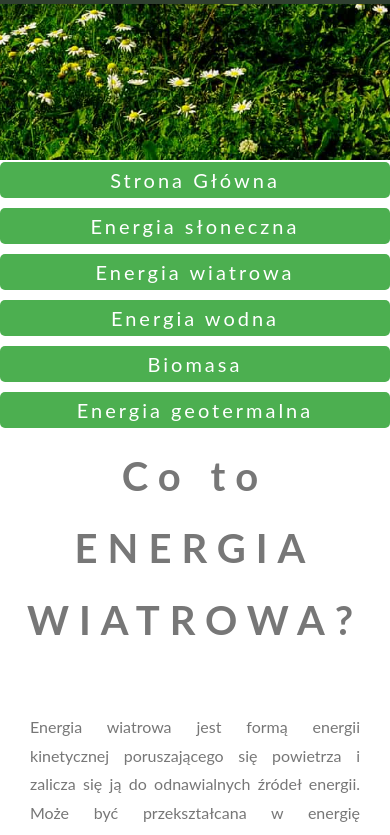
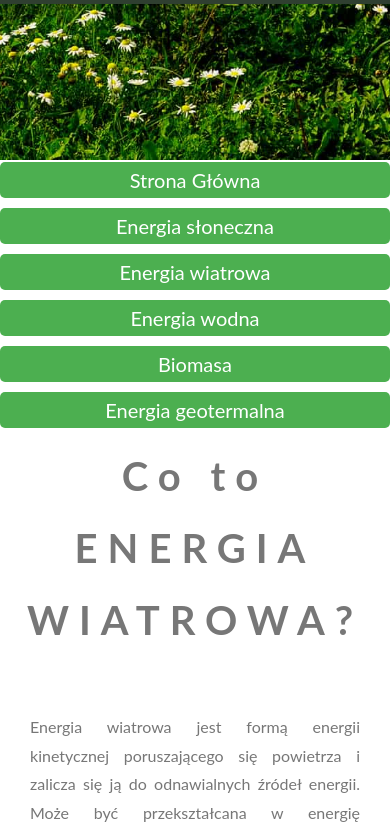
Before and after one commit to xB0bon/Energia-odnawialna-website-html-css, a plain HTML site: page energia_wiatrowa.html in a window 390 px wide. Shown: the part 840-1675 px from the top of the page. Drawn offline with Linux system fonts and the light colour scheme; files whose address does not match are found by name.

Commit message:
code optimization

```diff
--- a/pz_sloneczna.css
+++ b/pz_sloneczna.css
@@ -1,9 +1,7 @@
-body {
-  background-color: white;
-    height: 100%;
-    margin: 0;
-    font: 400 15px/1.8 "Lato", sans-serif;
-    color: #777;
+@import url('pz.css');
+
+li {
+    padding-bottom: 30px;
 }
 
 #str1 {
@@ -21,112 +19,7 @@ body {
 
 }
 
-.caption {
-    position: absolute;
-    left: 0;
-    top: 50%;
-    width: 100%;
-    text-align: center;
-    color: #000;
-  }
 
-  .caption span.border {
-    background-color: #111;
-    color: #fff;
-    padding: 18px;
-    font-size: 25px;
-    letter-spacing: 10px;
-  }
-
-  #nav {
-    float: left ;
-    width: 100%;
-    height: 190px;
-    color: #777;
-    background-color:white;
-      text-align: justify;
-    margin: 0 auto;
-    box-sizing: border-box;
-      display: flex;
-      justify-content: center; /* wyśrodkowanie poziome */
-      align-items: center; /* wyśrodkowanie pionowe */
-  }
-
-#navmain {
-  width: 100%;
-  height: 40px;
-  margin-bottom: 100px;
-}
-
-.przycisk {
-    margin: 0 auto;
-    float: left;
-    margin-right: 10px;
-    width: 15.7%;
-    height: 100px;
-    font-size: 20px;
-    text-align: center;
-    text-decoration: none;
-    border-radius: 5px;
-    background-color: #4CAF50;
-    color: white;
-    border: none;
-    cursor: pointer;
-    transition: background-color 0.3s;
-    display: flex;
-    justify-content: center; /* wyśrodkowanie poziome */
-    align-items: center; /* wyśrodkowanie pionowe */
-}
-p {
-  text-align: justify;
-  font-size: 25px;
-    padding: 30px;
-  padding-bottom: 100px;
-}
-
-.przycisk:hover {
-    background-color: #45a049;
-}
-
-@media only screen and (max-width: 1100px) {
-  .przycisk {
-      width: 100%; /* Szerokość na pełną dostępną szerokość */
-      margin-bottom: 10px;
-      float: none;
-      height: auto;
-  }
-  p {
-    font-size: medium;
-  }
-
-  #nav {
-    display: flex;
-      justify-content: center; /* wyśrodkowanie poziome */
-      align-items: center; /* wyśrodkowanie pionowe */
-  }
-  #navmain {
-    height: 230px;
-  }
-  #nav {
-    height: 280px;
-  }
-    ol {
-        font-size: medium;
-    }
-    li{
-        font-size: medium;
-    }
-}
-.content {
-  width: 100%;
-  background-color: white;
-  border-top:#000 1px dotted;
-}
-h1 {
-  font-size: 40px;
-  text-align: center;
-  letter-spacing: 10px;
-}
 
 #str2 {
   position: relative;
@@ -170,26 +63,3 @@ h1 {
   background-size: cover;
 
 }
-footer {
-  background-color: #2f3f30;
-      color: white;
-      padding: 20px;
-      text-align: center;
-      width: 100%;
-      position: fixed;
-      bottom: 0;
-      letter-spacing: 4px;
-}
-
-ol {
-  font-size: 30px; text-align: justify;
-}
-
-li {
-  padding: 25px;
-}
-a {
-  font-size: 30px;
-  text-align: center;
-  letter-spacing: 3px;
-}
--- a/pz_wiatrowa.css
+++ b/pz_wiatrowa.css
@@ -1,9 +1,7 @@
-body {
-    background-color: white;
-    height: 100%;
-    margin: 0;
-    font: 400 15px/1.8 "Lato", sans-serif;
-    color: #777;
+@import url('pz.css');
+
+li {
+    padding-bottom: 30px;
 }
 
 #str1 {
@@ -21,112 +19,6 @@ body {
 
 }
 
-.caption {
-    position: absolute;
-    left: 0;
-    top: 50%;
-    width: 100%;
-    text-align: center;
-    color: #000;
-}
-
-.caption span.border {
-    background-color: #111;
-    color: #fff;
-    padding: 18px;
-    font-size: 25px;
-    letter-spacing: 10px;
-}
-
-#nav {
-    float: left ;
-    width: 100%;
-    height: 190px;
-    color: #777;
-    background-color:white;
-    text-align: justify;
-    margin: 0 auto;
-    box-sizing: border-box;
-    display: flex;
-    justify-content: center; /* wyśrodkowanie poziome */
-    align-items: center; /* wyśrodkowanie pionowe */
-}
-
-#navmain {
-    width: 100%;
-    height: 40px;
-    margin-bottom: 100px;
-}
-
-.przycisk {
-    margin: 0 auto;
-    float: left;
-    margin-right: 10px;
-    width: 15.7%;
-    height: 100px;
-    font-size: 20px;
-    text-align: center;
-    text-decoration: none;
-    border-radius: 5px;
-    background-color: #4CAF50;
-    color: white;
-    border: none;
-    cursor: pointer;
-    transition: background-color 0.3s;
-    display: flex;
-    justify-content: center; /* wyśrodkowanie poziome */
-    align-items: center; /* wyśrodkowanie pionowe */
-}
-p {
-    text-align: justify;
-    font-size: 25px;
-    padding: 30px;
-    padding-bottom: 100px;
-}
-
-.przycisk:hover {
-    background-color: #45a049;
-}
-
-@media only screen and (max-width: 1100px) {
-    .przycisk {
-        width: 100%; /* Szerokość na pełną dostępną szerokość */
-        margin-bottom: 10px;
-        float: none;
-        height: auto;
-    }
-    p {
-        font-size: medium;
-    }
-
-    #nav {
-        display: flex;
-        justify-content: center; /* wyśrodkowanie poziome */
-        align-items: center; /* wyśrodkowanie pionowe */
-    }
-    #navmain {
-        height: 230px;
-    }
-    #nav {
-        height: 280px;
-    }
-    ol {
-        font-size: medium;
-    }
-    li{
-        font-size: medium;
-    }
-}
-.content {
-    width: 100%;
-    background-color: white;
-    border-top:#000 1px dotted;
-}
-h1 {
-    font-size: 40px;
-    text-align: center;
-    letter-spacing: 10px;
-}
 
 #str2 {
     position: relative;
@@ -170,26 +62,3 @@ h1 {
     background-size: cover;
 
 }
-footer {
-    background-color: #2f3f30;
-    color: white;
-    padding: 20px;
-    text-align: center;
-    width: 100%;
-    position: fixed;
-    bottom: 0;
-    letter-spacing: 4px;
-}
-
-ol {
-    font-size: 30px; text-align: justify;
-}
-
-li {
-    padding: 25px;
-}
-a {
-    font-size: 30px;
-    text-align: center;
-    letter-spacing: 3px;
-}
```
